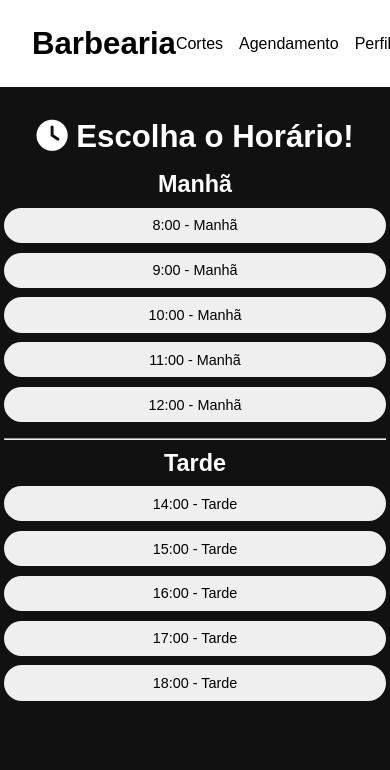
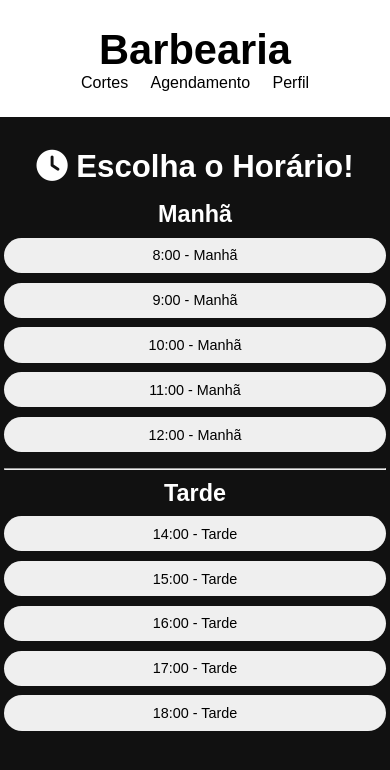
Before and after one commit to Pedro-Rocha-Araujo/barber-manager, a React (Create React App) app in the folder frontend/: page /agendamento/1 in a window 390 px wide. Shown: the top 770 px of the page. Built offline with nearby package versions, Linux system fonts and the light colour scheme; no server answers; sample sign-in values are in the browser's storage.

Commit message:
Melhoria na responsividade da página de perfil

```diff
--- a/frontend/src/components/perfil/PerfilAdmin.js
+++ b/frontend/src/components/perfil/PerfilAdmin.js
@@ -40,8 +40,10 @@ function PerfilAdmin() {
 
         <div className="perfil">
           <h2><i className="fa-solid fa-user"></i> {token.nome}</h2>
-          <label>Email: </label>
-          <input disabled value={token.email} />
+          <div>
+            <label>Email: </label>
+            <input disabled value={token.email} />
+          </div>
         </div>
 
         <div className="agendamentos-hoje">
--- a/frontend/src/components/perfil/perfil.css
+++ b/frontend/src/components/perfil/perfil.css
@@ -7,12 +7,12 @@ section.perfil {
 }
 
 section.perfil h2 {
-  font-size: clamp(1.4rem, 4vw, 1.8rem);
+  font-size: clamp(1.1rem, 6vw, 1.8rem);
   margin-bottom: 0.5rem;
 }
 
 section.perfil h3 {
-  font-size: clamp(1.1rem, 3vw, 1.4rem);
+  font-size: clamp(1rem, 4vw, 1.4rem);
   margin-bottom: 0.2rem;
 }
 
@@ -78,3 +78,22 @@ div.agendamento button {
   padding: 0.4rem 0;
   margin-top: 0.2rem;
 }
+
+@media screen and (max-width: 680px) {
+  div.perfil {
+    display: flex;
+    flex-direction: column;
+    align-items: center;
+  }
+  section.perfil h2 {
+    text-align: center;
+  }
+
+  section.perfil h3 {
+    text-align: center;
+  }
+
+  div.agendamentos {
+    justify-content: center;
+  }
+}
--- a/frontend/src/index.css
+++ b/frontend/src/index.css
@@ -19,7 +19,7 @@ header {
 }
 
 header h1 {
-  font-size: clamp(1.5rem, 8vw, 2.6rem);
+  font-size: clamp(1.5rem, 11vw, 2.6rem);
 }
 
 header ul {
@@ -37,3 +37,13 @@ header a {
 header a:hover {
   text-decoration: underline;
 }
+
+@media screen and (max-width: 680px) {
+  header {
+    flex-direction: column;
+  }
+
+  header ul {
+    gap: 1.4rem;
+  }
+}
```
